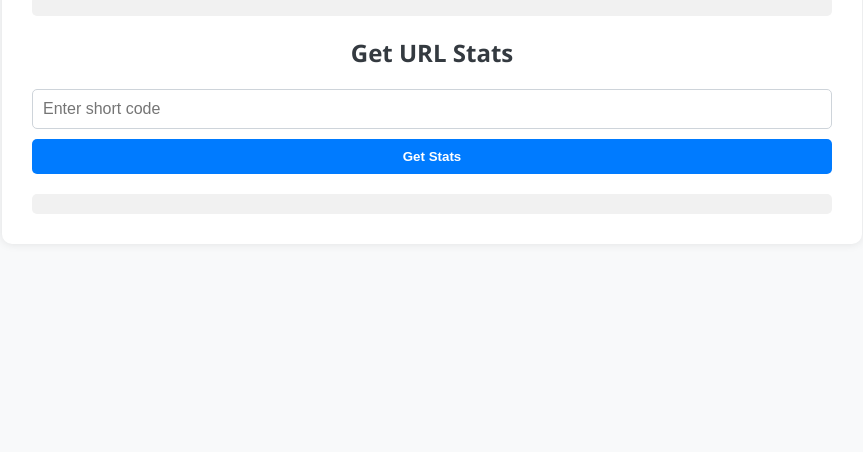
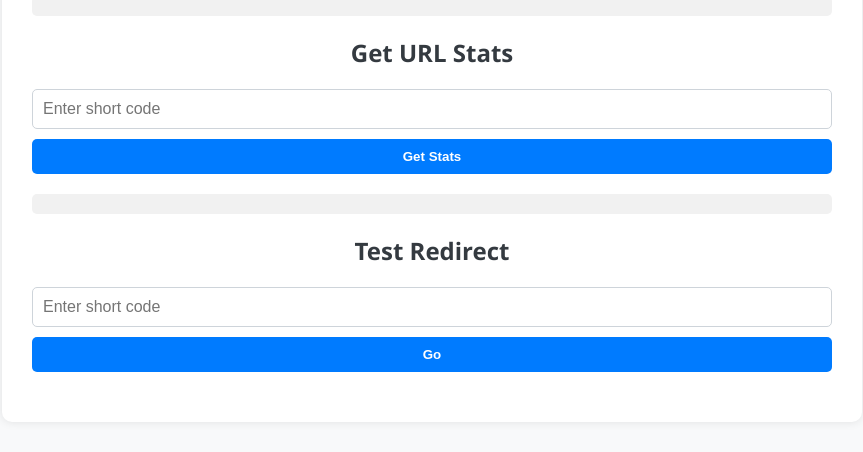
Before and after one commit to Hammad4807/hammad-innovaxel-shahbaz, a Flask app: page / in a window 1280 px wide. Shown: the part 951-1403 px from the top of the page, without its empty margins (208-1071 px from the left). Before the commit the page ends 1125 px from the top, so only its background shows below. Run offline with Flask 3, Linux system fonts and the light colour scheme; some libraries are stand-ins or nearby versions.

Commit message:
ADD test url entry field

```diff
--- a/templates/index.html
+++ b/templates/index.html
@@ -59,9 +59,29 @@
             </form>
             <div class="response" id="statsResponse"></div>
         </section>
+
+        <!-- Redirect -->
+        <section>
+            <h2>Test Redirect</h2>
+            <form id="redirectForm">
+                <input type="text" id="redirectCode" placeholder="Enter short code" required>
+                <button type="submit">Go</button>
+            </form>
+        </section>
     </div>
 
+
+
+
     <script>
+
+        // Redirect
+        document.getElementById("redirectForm").addEventListener("submit", async (e) => {
+            e.preventDefault();
+            const code = document.getElementById("redirectCode").value;
+            window.location.href = `/r/${code}`;
+        });
+
         // Create
         document.getElementById("createForm").addEventListener("submit", async (e) => {
             e.preventDefault();
```
